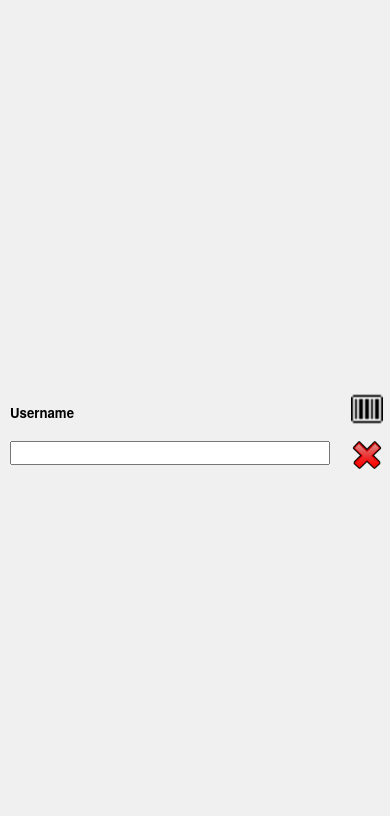
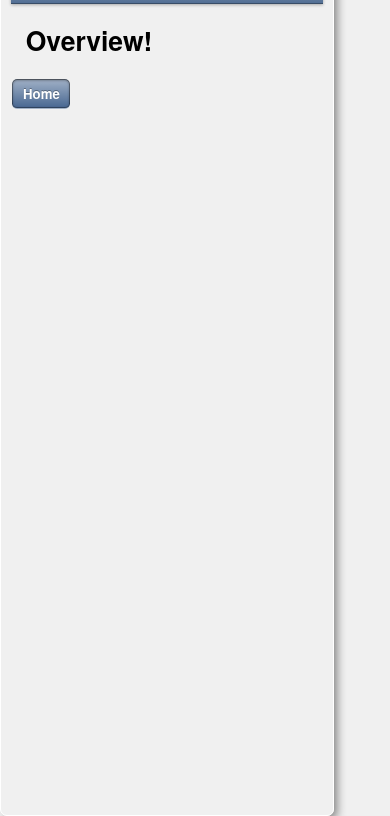
Before and after one commit to vinnivan/QAD, a plain HTML site: page www/index.html in a window 390 px wide. Shown: the part 50-866 px from the top of the page. Before the commit the page ends 844 px from the top, so only its background shows below. Drawn offline with Linux system fonts and the light colour scheme; some packages are replaced by stand-ins of ours; files whose address does not match are found by name.

Commit message:
add new overview

```diff
--- a/www/index.html
+++ b/www/index.html
@@ -9,6 +9,21 @@
 
     <script type="text/javascript" src="cordova.js"></script>
     <script type="text/javascript" src="barcodescanner.js"></script>
+
+    <script type="text/javascript">
+        document.addEventListener("deviceready", onDeviceReady, false);
+
+        function onDeviceReady() {
+            document.addEventListener("backbutton", handleBackButton, true);
+        }
+
+        function handleBackButton() {
+            console.log("back clicked");
+            alert("Back button!");
+            window.history.back();
+        }
+    </script>
+
 
     <script src="js/jquery.min.js"></script>
     <!--<script src="js/jquery.ba-bbq.min.js"></script>-->
@@ -97,6 +112,12 @@
 
     </div>
 
+
+    <div id="overview" data-role="view" data-title="CDT" data-model="viewModel" data-layout="menuLayout" data-transition="slide:left reverse" >
+        <h1>Overview!</h1>
+        <a data-role="button" href="logon.html">Home</a>
+    </div>
+
     <div id="notSupported" data-role="view" data-title="Unsupported" data-model="viewModel" data-layout="menuLayout" data-transition="slide:left reverse" >
         <h1>Unsupported View!</h1>
         <a data-role="button" href="logon.html">Home</a>
@@ -146,9 +167,9 @@
         var app = new kendo.mobile.Application(document.body, {
             transition: 'slide',
             platform: "ios",
+            initial: "#overview"
+        });
 
-        });
-        //  initial: "logon.html"
         cdt.Application.initialize(app);
 
         $("#mainMenu").kendoMobileListView({
@@ -170,10 +191,11 @@
 
         $(window).resize(resizeMenuContainer);
 
-        $(document).ready(function () {
-            kendo.history.navigate("#logon.html");
-            app.navigate("logon.html");
-        });
+        //$(document).ready(function () {
+        //    kendo.history.navigate("#logon.html");
+        //    app.navigate("logon.html");
+        //});
+
 
 
     </script>
```
